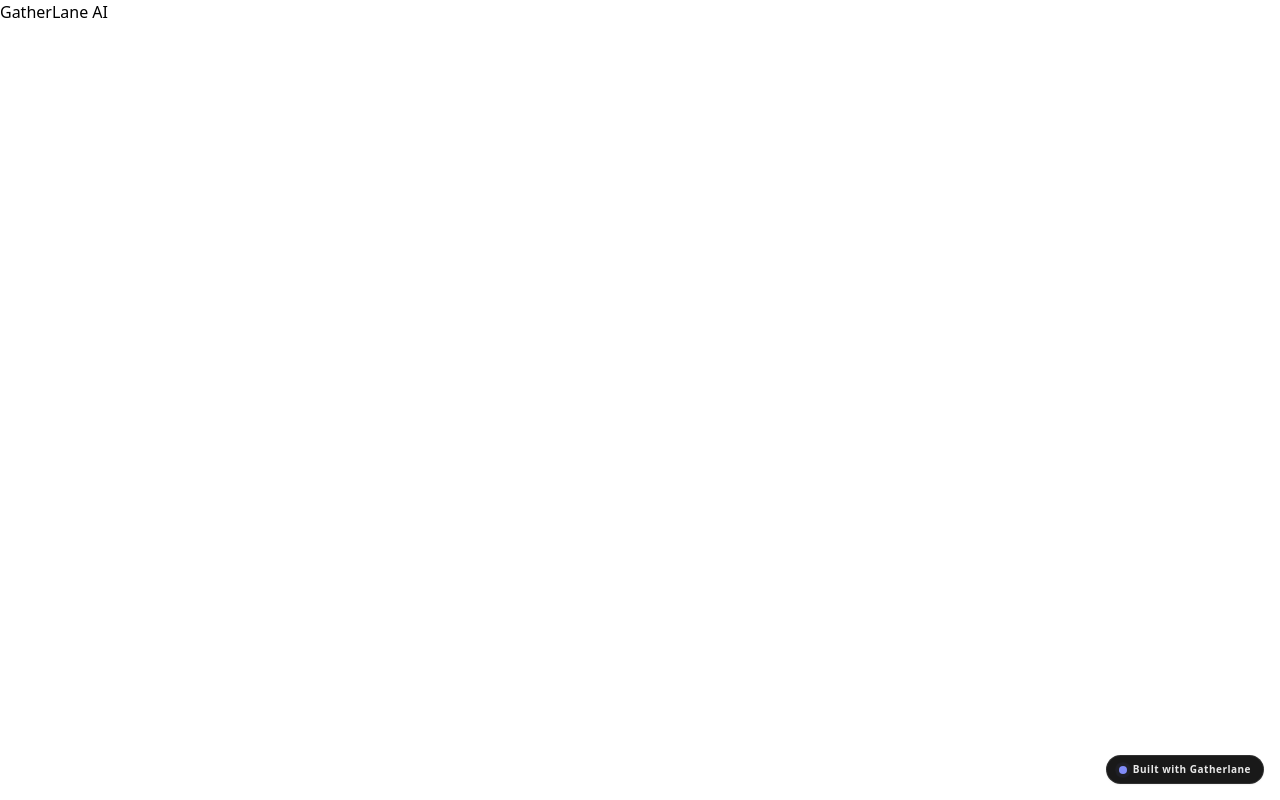
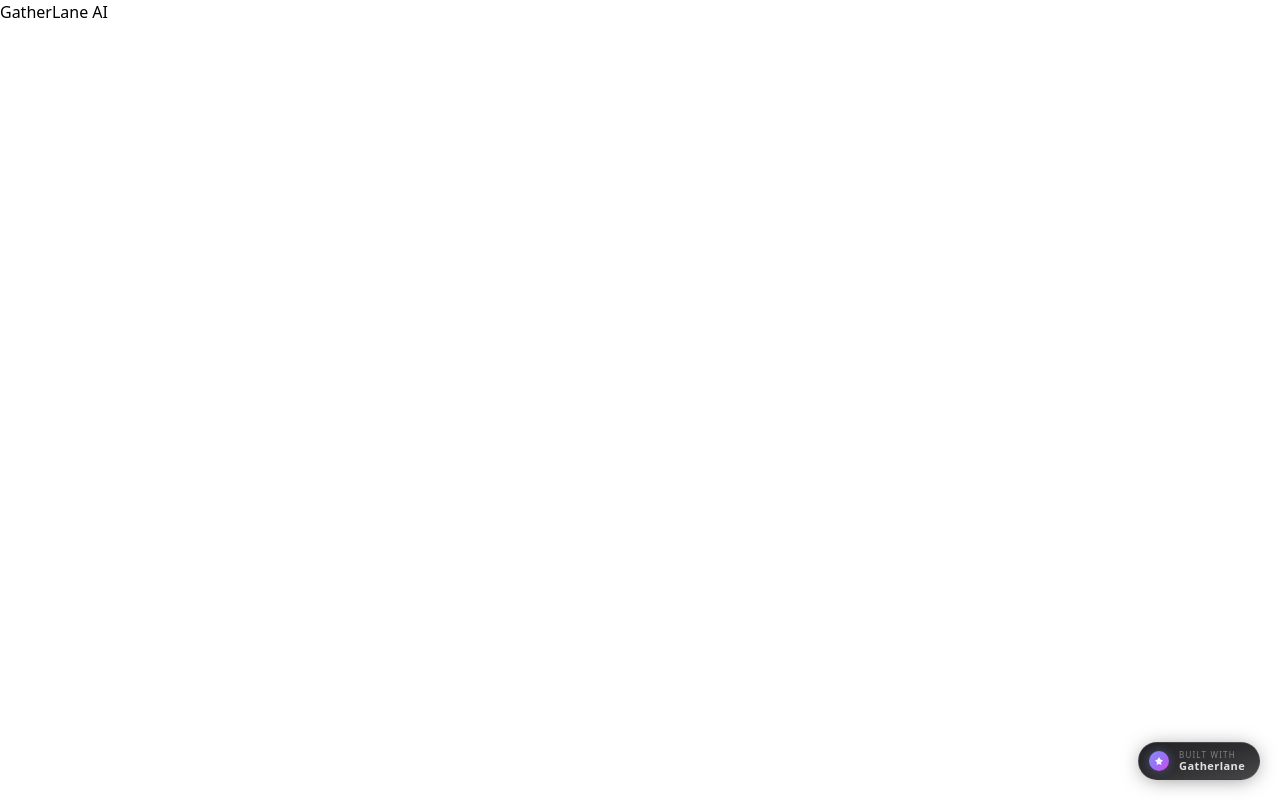
Before and after one commit to crazynoob01/vite-shadcn-base-template, a React (Vite) app: page / in a window 1280 px wide. Built offline with nearby package versions, Linux system fonts and the light colour scheme; a web font is replaced by a local one.

Commit message:
update gatherlane badge

```diff
--- a/src/components/GatherlaneBadge.tsx
+++ b/src/components/GatherlaneBadge.tsx
@@ -1,21 +1,47 @@
-import React from 'react';
+import { motion } from 'framer-motion';
 
 export const GatherlaneBadge = () => {
   return (
-    <a
+    <motion.a
       href="https://gatherlane.com"
       target="_blank"
       rel="noopener noreferrer"
-      className="fixed bottom-4 right-4 z-50 flex items-center gap-1.5 px-3 py-1.5 bg-black/90 backdrop-blur-md border border-white/10 rounded-full shadow-sm hover:shadow-md hover:bg-black transition-all duration-300 group no-underline"
       aria-label="Made with Gatherlane"
+      initial={{ opacity: 0, y: 12, scale: 0.95 }}
+      animate={{ opacity: 1, y: 0, scale: 1 }}
+      transition={{ delay: 1.2, duration: 0.6, ease: [0.23, 1, 0.32, 1] }}
+      className="fixed bottom-5 right-5 z-50 flex items-center gap-2.5 pl-2.5 pr-3.5 py-2 bg-gradient-to-br from-zinc-900/95 via-zinc-900/90 to-zinc-800/85 backdrop-blur-xl border border-white/[0.08] rounded-full shadow-[0_2px_20px_-4px_rgba(0,0,0,0.5),0_0_0_1px_rgba(255,255,255,0.03)] hover:shadow-[0_4px_28px_-4px_rgba(99,102,241,0.25),0_0_0_1px_rgba(99,102,241,0.15)] hover:border-indigo-400/20 transition-all duration-500 ease-out group no-underline cursor-pointer"
     >
-      <div className="relative flex h-2 w-2">
-        <span className="animate-ping absolute inline-flex h-full w-full rounded-full bg-indigo-400 opacity-75"></span>
-        <span className="relative inline-flex rounded-full h-2 w-2 bg-indigo-400"></span>
+      {/* Gradient orb mark */}
+      <div className="relative flex items-center justify-center h-5 w-5 rounded-full bg-gradient-to-br from-indigo-500 via-violet-500 to-fuchsia-500 shadow-[0_0_8px_rgba(129,140,248,0.4)] group-hover:shadow-[0_0_14px_rgba(129,140,248,0.6)] transition-shadow duration-500">
+        <div className="absolute inset-0 rounded-full bg-gradient-to-br from-white/25 to-transparent" />
+        <svg
+          width="10"
+          height="10"
+          viewBox="0 0 10 10"
+          fill="none"
+          className="relative z-10"
+        >
+          <path
+            d="M5 1L6.5 3.5L9 4.5L7 6.5L7.5 9L5 8L2.5 9L3 6.5L1 4.5L3.5 3.5L5 1Z"
+            fill="white"
+            fillOpacity="0.9"
+          />
+        </svg>
       </div>
-      <span className="text-[10px] tracking-wider font-semibold text-white/90 group-hover:text-white">
-        Built with Gatherlane
-      </span>
-    </a>
+
+      {/* Text */}
+      <div className="flex flex-col leading-none gap-[1px]">
+        <span className="text-[8px] uppercase tracking-[0.15em] font-medium text-white/40 group-hover:text-white/55 transition-colors duration-500">
+          Built with
+        </span>
+        <span className="text-[11px] tracking-[0.04em] font-semibold text-white/85 group-hover:text-white transition-colors duration-500">
+          Gatherlane
+        </span>
+      </div>
+
+      {/* Hover shimmer overlay */}
+      <div className="absolute inset-0 rounded-full opacity-0 group-hover:opacity-100 transition-opacity duration-700 bg-gradient-to-r from-transparent via-white/[0.04] to-transparent pointer-events-none" />
+    </motion.a>
   );
 };
```
